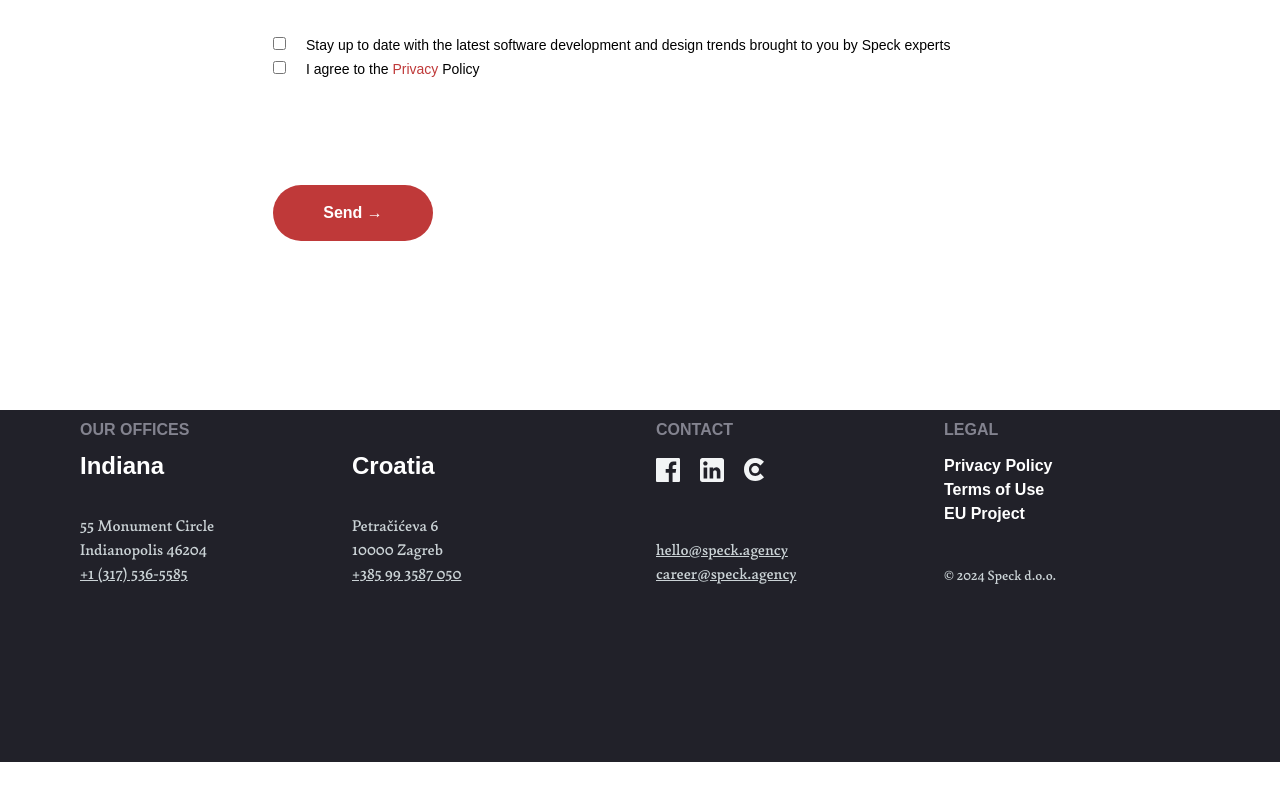
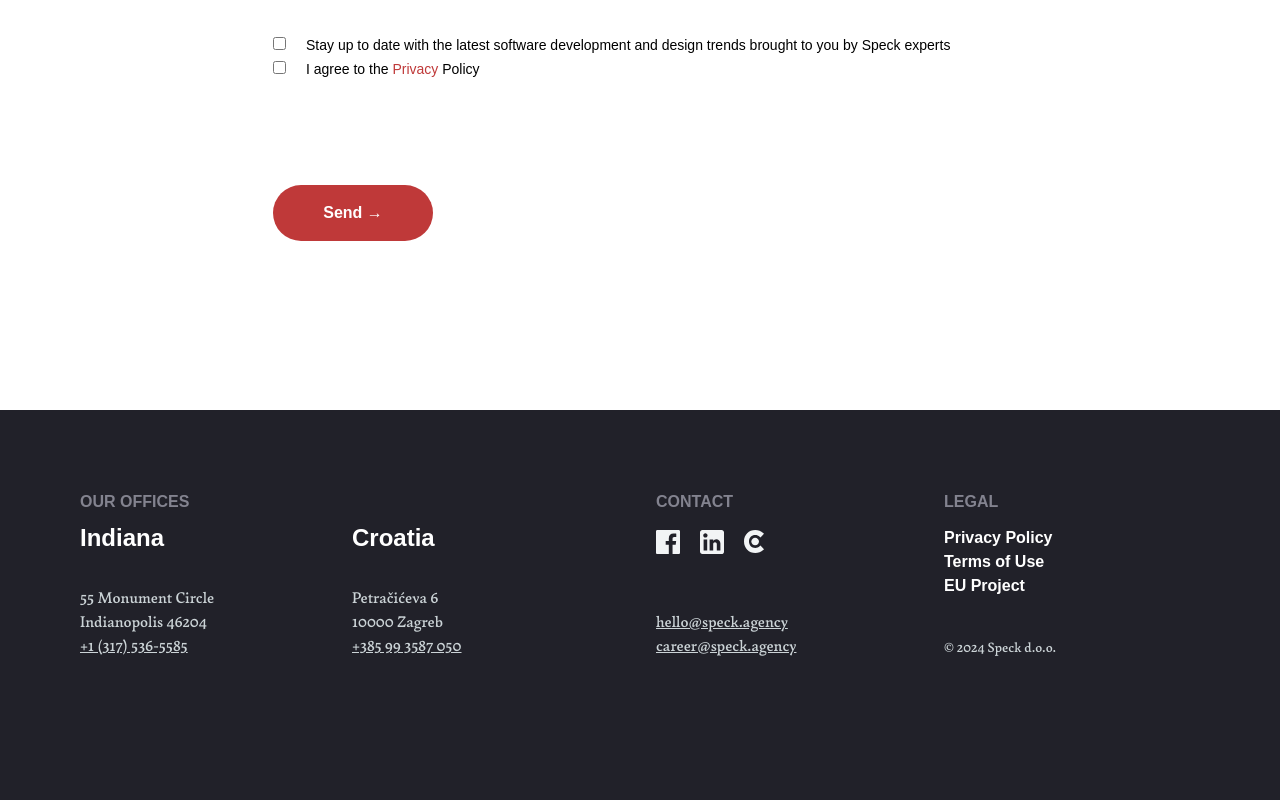
Before and after one commit to tivanovic21/speck-contact-page, a Next.js app: page / in a window 1280 px wide. Shown: the part 1126-1926 px from the top of the page. Before the commit the page ends 1888 px from the top, so only its background shows below. Built offline with nearby package versions, Linux system fonts and the light colour scheme; a web font is replaced by a local one; what tailwind-hamburgers would draw is missing.

Commit message:
minor padding fix on footer

```diff
--- a/src/app/components/footer.tsx
+++ b/src/app/components/footer.tsx
@@ -3,7 +3,7 @@ import React from 'react';
 const Footer = () => {
     return (
         <footer className='bg-speck-footer-bg pb-24'>
-            <div className='grid grid-cols-2 grid-rows-2 md:grid-cols-4 md:grid-rows-1 gap-x-20 md:gap-x-8 p-20 pt-2'>
+            <div className='grid grid-cols-2 grid-rows-2 md:grid-cols-4 md:grid-rows-1 gap-x-20 md:gap-x-8 md:p-20 p-10 pt-2'>
                 <div className='col-span-2 md:col-span-2 flex flex-col'>
                         <h3 className=' text-speck-footer-label font-heywow text-base font-bold'>OUR OFFICES</h3>
                         <div className='grid grid-cols-2 md:gap-x-0 gap-x-12 mt-2 flex-grow'>
```
